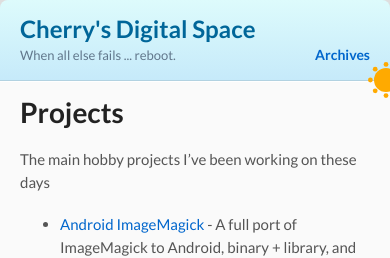
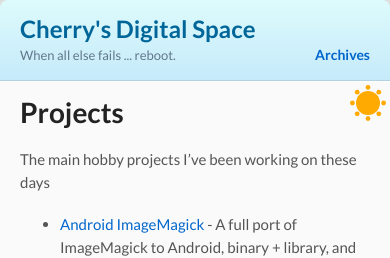
Before and after one commit to MolotovCherry/molotovcherry.github.io, a Jekyll site: the page built from index.md, in a window 390 px wide. Shown: the top 258 px of the page. Built offline with Jekyll 4.4.1, drawn with Linux system fonts in a browser that asks for light colours; our own code applies the rules of GitHub Pages for plain Markdown files.

Commit message:
Fix theme location in mobile

```diff
--- a/assets/css/style.scss
+++ b/assets/css/style.scss
@@ -117,10 +117,10 @@ div.highlighter-rouge {
   }
 
   #theme-switcher {
-    top: 17px !important;
+    top: 40px !important;
     float: right;
     position: relative !important;
-    right: -90px !important;
+    right: -72px !important;
   }
 
   section {
```
